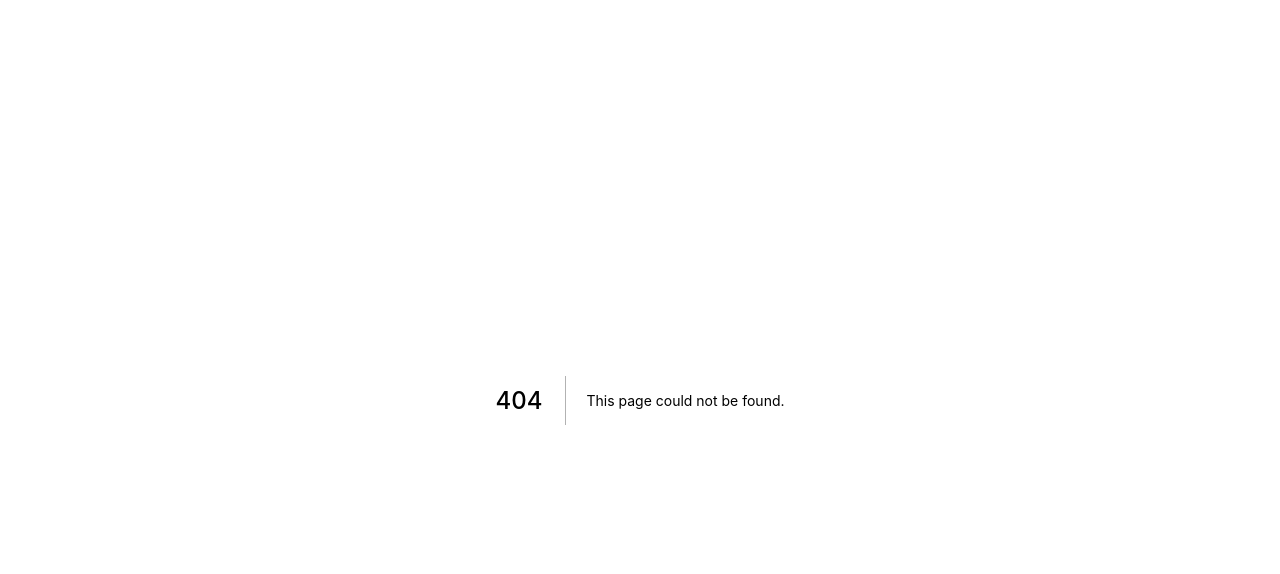
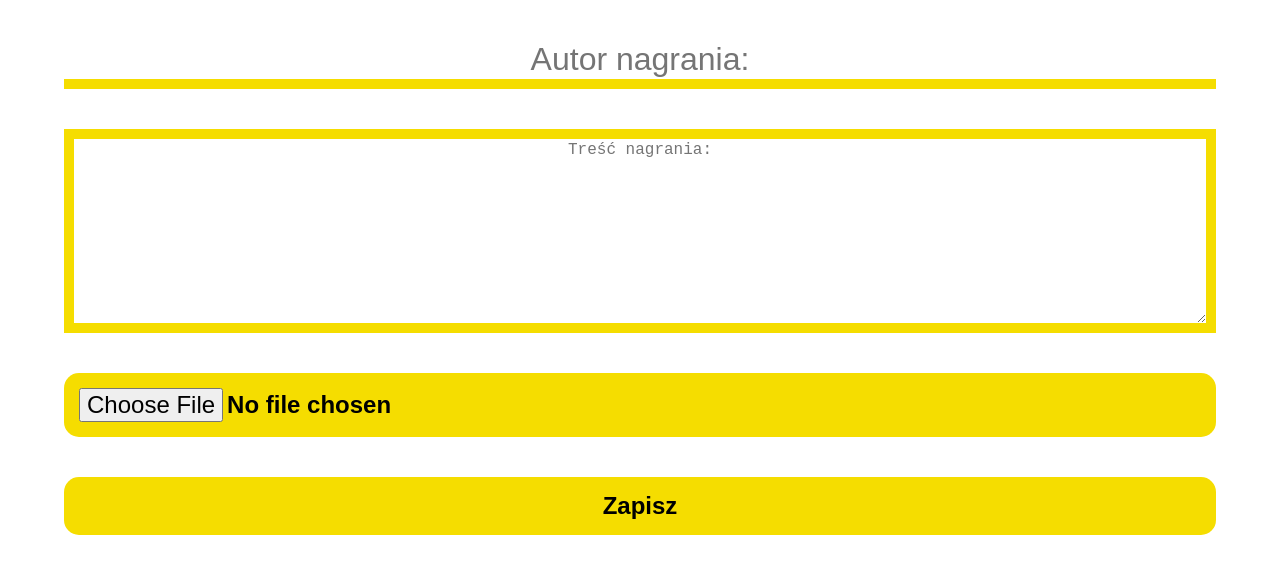
Before and after one commit to Henzelix/glosowki, a Next.js app: page /addAudio in a window 1280 px wide. Before the commit this address had no page. Shown: the top 574 px of the page. Built offline with nearby package versions, Linux system fonts and the light colour scheme.

Commit message:
Skonczenie projektu. Wyswietlanie i wyszukiwanie glosowek, CSS

```diff
--- /dev/null
+++ b/components/Metatags.js
@@ -0,0 +1,28 @@
+import Head from "next/head";
+
+export default function Metatags({ title, description, keywords, author }) {
+    return (
+        <Head>
+            <title>{title}</title>
+            <meta charSet="utf-8" />
+
+            <link rel="mask-icon" color="#f5dd00" />
+            <meta name="msapplication-TileColor" content="#f5dd00" />
+            <meta name="theme-color" content="#f5dd00" />
+
+            <meta name="description" content="Serwis umożliwiający udostępnianie wiadomości głosowych nagranych przez uczniów 3B" />
+            <meta name="keywords" content="głosówki, śmieszne, głosówki 3b, wielke jajca" />
+            <meta name="author" content="Mikołaj Henzel" />
+            <meta name="viewport" content="width=device-width, initial-scale=1.0" />
+
+            {/* <meta name="twitter:card" content="summary" />
+            <meta name="twitter:title" content={title} />
+            <meta name="twitter:description" content={description} />
+            <meta name="twitter:image" content="/500x500.png" />
+
+            <meta property="og:title" content={title} />
+            <meta property="og:description" content={description} />
+            <meta property="og:image" content="/500x500.png" /> */}
+        </Head>
+    )
+}
--- /dev/null
+++ b/lib/firebase.js
@@ -0,0 +1,30 @@
+import firebase from "firebase/app";
+import "firebase/firestore";
+import "firebase/storage";
+
+const firebaseConfig = {
+    apiKey: "AIzaSyD8Kta51EwLNvVZh6fX1I3ex98osVUrrhU",
+    authDomain: "glosowki-ecfb9.firebaseapp.com",
+    projectId: "glosowki-ecfb9",
+    storageBucket: "glosowki-ecfb9.appspot.com",
+    messagingSenderId: "184637766571",
+    appId: "1:184637766571:web:17da57548e6635f2c3b0ee"
+  };
+
+if(!firebase.apps.length){
+    firebase.initializeApp(firebaseConfig);
+}
+
+export const firestore = firebase.firestore();
+export const storage = firebase.storage();
+// export const loginProvider = new firebase.auth.EmailAuthProvider();
+
+// export function postToJSON(doc) {
+//   const data = doc.data();
+//   const id = doc.id;
+//   return {
+//     ...data,
+//     id,
+//     publishedAt: data.publishedAt.toMillis(),
+//   };
+// }
--- a/package.json
+++ b/package.json
@@ -15,7 +15,8 @@
     "react-dom": "17.0.2",
     "react-firebase-hooks": "^3.0.4",
     "react-hot-toast": "^2.1.1",
-    "styled-components": "^5.3.3"
+    "styled-components": "^5.3.3",
+    "swr": "^1.1.0"
   },
   "devDependencies": {
     "eslint": "8.3.0",
--- /dev/null
+++ b/pages/addAudio.js
@@ -0,0 +1,116 @@
+import { firestore, storage } from "../lib/firebase";
+import { useState } from "react";
+import algoliasearch from "algoliasearch";
+import toast from "react-hot-toast";
+import { useRouter } from "next/router";
+import styled from "styled-components";
+import Metatags from "../components/Metatags";
+
+export default function AddingAudioPage() {
+
+    const searchClient = algoliasearch('OV2TU24RSW', 'ac8101d1f43da39562005ad4cbdd8c9c');
+    const index = searchClient.initIndex('glosowki');
+
+    const router = useRouter();
+
+    const [author, setAuthor] = useState('');
+    const [content, setContent] = useState('');
+    const [file, setFile] = useState();
+
+    const upload = async () => {
+        let referenceToFile = storage.ref().child(`files/${file.name}`);
+        await referenceToFile.put(file);
+        let url = await referenceToFile.getDownloadURL();
+
+        let doc = firestore.collection('glosowki').doc();
+
+        await doc.set(
+            {
+                author: author,
+                content: content,
+                addedAt: new Date(),
+                fileUrl: url
+            }
+        ).then(() => {
+            index.saveObject(
+                {
+                    author: author,
+                    content: content,
+                    addedAt: new Date(),
+                    fileUrl: url,
+                    objectID: doc.id
+                }
+            );
+        });
+
+        toast.success("Udalo sie!");
+        router.push('/');
+
+    }
+
+    return (
+        <>
+            <Metatags title={"Dodawanie Głosówki"}/>
+            <div>
+                <main style={{ height: "100vh" }}>
+                    <Container>
+                    <br /><br /><AuthorInput onChange={(event) => {setAuthor(event.target.value); console.log(author)}} type="text" placeholder="Autor nagrania:" name="author" id="authorInput" /><br /><br />
+                        <ContentInput onChange={(event) => {setContent(event.target.value); console.log(content)}} name="content" id="contentInput" placeholder="Treść nagrania:" cols="30" rows="10"></ContentInput><br /><br />
+                        <FileInput onChange={(event) => {setFile(event.target.files[0]); console.log(file)}} type="file" name="file" id="fileInput" accept=".mp4" /><br /><br />
+                        <Button onClick={() => {upload()}}>Zapisz</Button><br /><br />
+                    </Container>
+                </main>
+            </div>
+        </>
+    )
+}
+
+const Container = styled.div`
+    display: flex;
+    flex-direction: column;
+    width: 90%;
+    height: 100vh;
+    margin-left: auto;
+    margin-right: auto;
+`;
+
+const AuthorInput = styled.input`
+  border: none;
+  border-bottom: 10px solid #f5dd00;
+  font-size: 2rem;
+  text-align: center;
+  &:focus{
+    outline: none;
+  }
+`;
+
+const ContentInput = styled.textarea`
+    border: 10px solid #f5dd00;
+    font-size: 1rem;
+    text-align: center;
+    &:focus{
+        outline: none;
+    }
+`;
+
+const FileInput = styled.input`
+  background-color: #f5dd00;
+  color: black;
+  font-size: 1.5rem;
+  font-weight: bold;
+  border: none;
+  border-radius: 15px;
+  padding: 15px;
+  cursor: pointer;
+`;
+
+const Button = styled.button`
+  background-color: #f5dd00;
+  color: black;
+  font-size: 1.5rem;
+  font-weight: bold;
+  border: none;
+  border-radius: 15px;
+  padding: 15px;
+  cursor: pointer;
+`;
--- a/styles/globals.css
+++ b/styles/globals.css
@@ -14,3 +14,7 @@ a {
 * {
   box-sizing: border-box;
 }
+
+audio::-webkit-media-controls-panel {
+  background-color: #f5dd00;
+}
```
Also changed, not shown: pages/index.js (+131 -8 lines), 1 other file (tests, documents, lock files or other folders).
